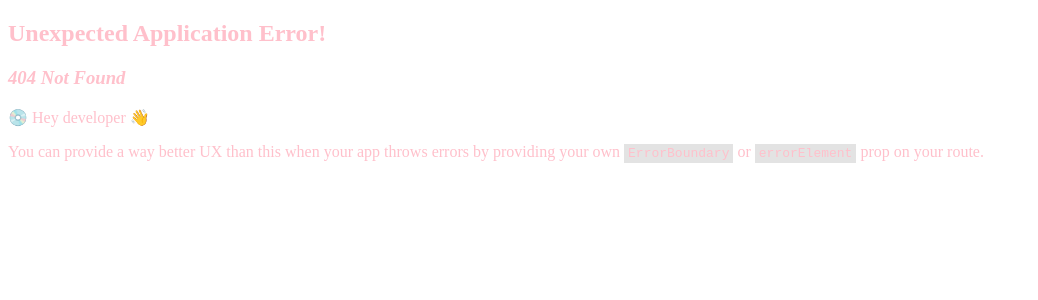
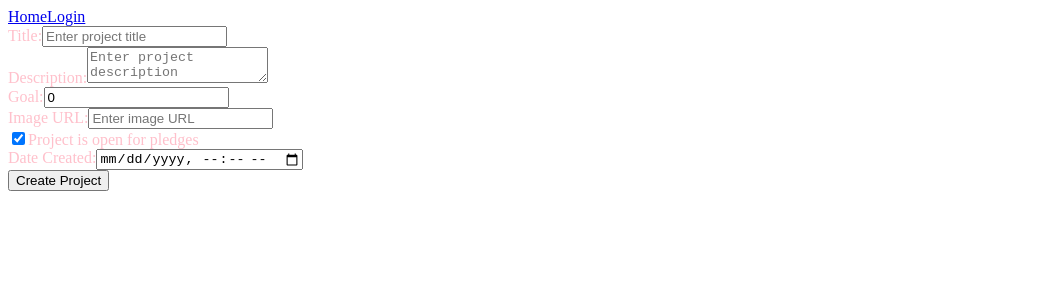
Before and after one commit to Christie8allard/frontendproject, a React (Vite) app: page /project in a window 1280 px wide. Before the commit this address had no page. Shown: the top 300 px of the page, without its empty margins (0-1038 px from the left). Built offline with nearby package versions, Linux system fonts and the light colour scheme.

Commit message:
project form

```diff
--- /dev/null
+++ b/src/components/ProjectForm.jsx
@@ -0,0 +1,120 @@
+import { useState } from "react";
+// import postProject from "../api/post-project.js";
+
+function ProjectForm() {
+    const [projectData, setProjectData] = useState({
+        title: "",
+        description: "",
+        goal: 0,
+        image: "",
+        isOpen: true,
+        dateCreated: "",
+    });
+    const handleChange = (event) => {
+        const { id, value, type, checked } = event.target;
+        setProjectData((prevProjectData) => ({
+            ...prevProjectData,
+            [id]: type === "checkbox" ? checked : value,
+        }));
+    };
+    const handleSubmit = async (event) => {
+        event.preventDefault();
+        const { title, description, goal, image, isOpen, dateCreated } =
+        projectData;
+        if (title && description && goal > 0) {
+            try {
+                const response = await postProject(
+                    title,
+                    description,
+                    goal,
+                    image,
+                    isOpen,
+                    dateCreated
+                );
+                alert("Congratulations!! Your project has been created.");
+                console.log("Project response:", response);
+
+                setProjectData({
+                    title: "",
+                    description: "",
+                    goal: 0,
+                    image: "",
+                    isOpen: true,
+                    dateCreated: "",
+                });
+            } catch (error) {
+                console.error("Error during project creation:", error.message);
+                // alert("Failed to create project. Please try again.");
+                }
+            } else {
+                alert("Please fill in all required fields (title, description, and goal)."
+                );
+            }
+        };
+        return (
+        <form onSubmit={handleSubmit}>
+            <div>
+                <label htmlFor="title">Title:</label>
+                <input
+                type="text"
+                id="title"
+                placeholder="Enter project title"
+                value={projectData.title}
+                onChange={handleChange}
+                />
+            </div>
+            <div>
+                <label htmlFor="description">Description:</label>
+                <textarea
+                id="description"
+                placeholder="Enter project description"
+                value={projectData.description}
+                onChange={handleChange}
+                />
+            </div>
+            <div>
+                <label htmlFor="goal">Goal:</label>
+                <input
+                type="number"
+                id="goal"
+                placeholder="Enter funding goal"
+                value={projectData.goal}
+                onChange={handleChange}
+                min="1"
+                />
+            </div>
+            <div>
+                <label htmlFor="image">Image URL:</label>
+                <input
+                type="text"
+                id="image"
+                placeholder="Enter image URL"
+                value={projectData.image}
+                onChange={handleChange}
+                />
+                </div>
+                <div>
+                    <label htmlFor="isOpen">
+                        <input
+                        type="checkbox"
+                        id="isOpen"
+                        checked={projectData.isOpen}
+                        onChange={handleChange}
+                        />
+                        Project is open for pledges
+                    </label>
+                </div>
+                <div>
+                    <label htmlFor="dateCreated">Date Created:</label>
+                    <input
+                    type="datetime-local"
+                    id="dateCreated"
+                    value={projectData.dateCreated}
+                    onChange={handleChange}
+                    />
+                </div>
+                <button type="submit">Create Project</button>
+        </form>
+        );
+    }
+export default ProjectForm;
--- a/src/main.jsx
+++ b/src/main.jsx
@@ -11,7 +11,7 @@ import "./index.css";
 import LoginPage from "./pages/LoginPage.jsx";
 import SignupForm from "./components/SignupForm.jsx";
 import { AuthProvider } from "./components/AuthProvider.jsx";
-
+import ProjectForm from "./components/ProjectForm.jsx";
 
 const router = createBrowserRouter([
   {
@@ -24,6 +24,7 @@ const router = createBrowserRouter([
       { path: "/contact", element: <ContactPage />},
       { path: "/login", element: <LoginPage />},
       { path: "/login", element: <SignupForm />},
+      { path: "/project", element: <ProjectForm />},
     ],
   },
 ]);
--- a/src/pages/ProjectPage.jsx
+++ b/src/pages/ProjectPage.jsx
@@ -1,6 +1,8 @@
 import { redirect, useParams } from "react-router-dom";
 import useProject from "../hooks/use-project";
 import ErrorCard from "../components/ErrorCard";
+import PledgeForm from "../components/ProjectForm";
+import ProjectForm from "../components/ProjectForm";
 
 function ProjectPage() {
     const { id } = useParams();
@@ -15,6 +17,7 @@ function ProjectPage() {
     }
     return (
     <div>
+        <ProjectForm></ProjectForm>
         <h2>{project.title}</h2>
         <h3>Created at: {project.date_created}</h3>
         <h3>{`Status: ${project.is_open}`}</h3>
```
